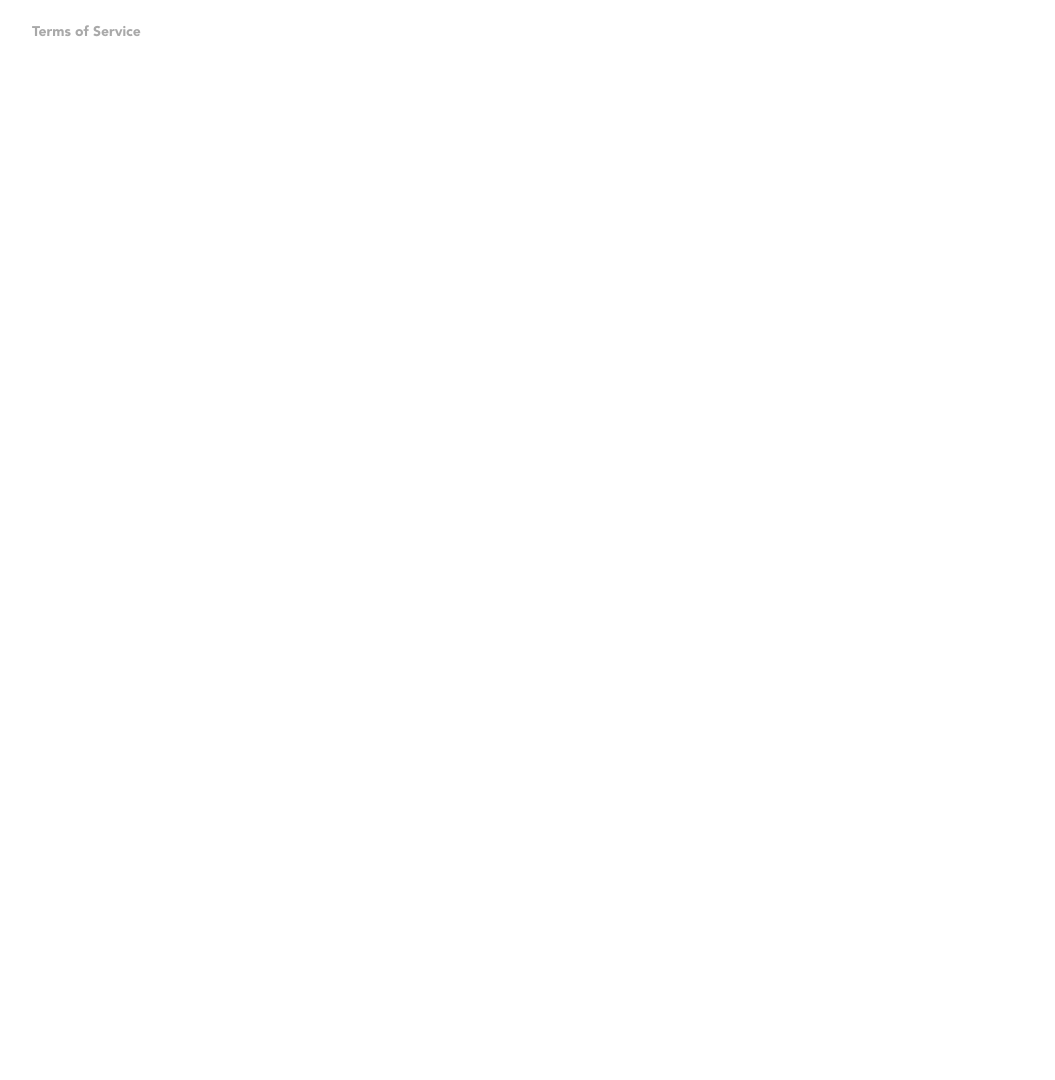
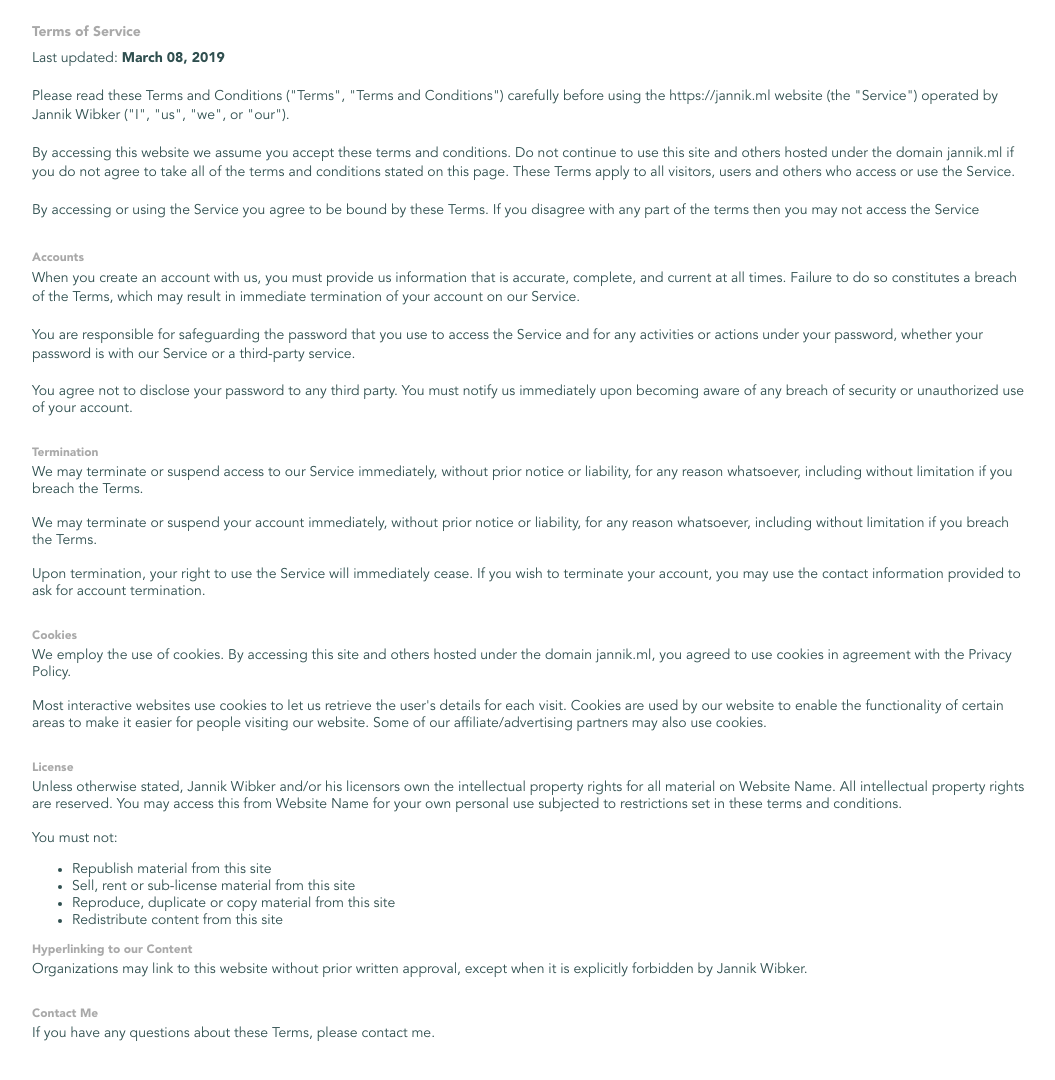
Before and after one commit to JaninaWibker/auth, a website: page public/tos.html in a window 1280 px wide. Shown: the whole page, without its empty margins (108-1163 px from the left). Before the commit the page ends 800 px from the top, so only its background shows below. Drawn offline with Linux system fonts and the light colour scheme.

Commit message:
added cookies, data and tos files now showing footer with links to: cookies, data and tos (aswell as about me, which is not finished as of yet)

```diff
--- a/public/main.css
+++ b/public/main.css
@@ -325,7 +325,7 @@ body.theme-dark .theme-chooser .enable-dark-theme-a {
 }
 
 .footer {
-  display: none;
+  /* display: none; */
 }
 
 .footer {
--- a/public/tos.html
+++ b/public/tos.html
@@ -15,8 +15,52 @@
   </head>
   <body class="theme-light">
       <div>
-        <div class="container">
+        <div class="container" style="margin-bottom: 48px;">
           <div class="heading-sub">Terms of Service</div>
+
+          <span class="subtext">Last updated: <b>March 08, 2019</b></b></span><br /><br />
+
+          <span class="subtext">Please read these Terms and Conditions ("Terms", "Terms and Conditions") carefully before using the https://jannik.ml website (the "Service") operated by Jannik Wibker ("I", "us", "we", or "our").</span><br /><br />
+          <span class="subtext">By accessing this website we assume you accept these terms and conditions. Do not continue to use this site and others hosted under the domain jannik.ml if you do not agree to take all of the terms and conditions stated on this page. These Terms apply to all visitors, users and others who access or use the Service.</span><br /><br />
+          <span class="subtext">By accessing or using the Service you agree to be bound by these Terms. If you disagree with any part of the terms then you may not access the Service</span><br /><br />
+
+          <div class="heading-sub-small">Accounts</div>
+
+          <span class="subtext">When you create an account with us, you must provide us information that is accurate, complete, and current at all times. Failure to do so constitutes a breach of the Terms, which may result in immediate termination of your account on our Service.</span><br /><br />
+          <span class="subtext">You are responsible for safeguarding the password that you use to access the Service and for any activities or actions under your password, whether your password is with our Service or a third-party service.</span><br /><br />
+          <div class="subtext">You agree not to disclose your password to any third party. You must notify us immediately upon becoming aware of any breach of security or unauthorized use of your account.</span><br /><br />
+
+          <div class="heading-sub-small">Termination</div>
+
+          <span class="subtext">We may terminate or suspend access to our Service immediately, without prior notice or liability, for any reason whatsoever, including without limitation if you breach the Terms.</span><br /><br />
+          <span class="subtext">We may terminate or suspend your account immediately, without prior notice or liability, for any reason whatsoever, including without limitation if you breach the Terms.</span><br /><br />
+          <span class="subtext">Upon termination, your right to use the Service will immediately cease. If you wish to terminate your account, you may use the contact information provided to ask for account termination.</span><br /><br />
+
+          <div class="heading-sub-small">Cookies</div>
+
+          <span class="subtext">We employ the use of cookies. By accessing this site and others hosted under the domain jannik.ml, you agreed to use cookies in agreement with the Privacy Policy.</span><br /><br />
+          <span class="subtext">Most interactive websites use cookies to let us retrieve the user's details for each visit. Cookies are used by our website to enable the functionality of certain areas to make it easier for people visiting our website. Some of our affiliate/advertising partners may also use cookies.</span><br /><br />
+
+          <div class="heading-sub-small">License</div>
+
+          <span class="subtext">Unless otherwise stated, Jannik Wibker and/or his licensors own the intellectual property rights for all material on Website Name. All intellectual property rights are reserved. You may access this from Website Name for your own personal use subjected to restrictions set in these terms and conditions.</span><br /><br />
+
+          <span class="subtext">You must not:</span>
+
+          <ul class="subtext">
+            <li>Republish material from this site</li>
+            <li>Sell, rent or sub-license material from this site</li>
+            <li>Reproduce, duplicate or copy material from this site</li>
+            <li>Redistribute content from this site</li>
+          </ul>
+
+          <div class="heading-sub-small">Hyperlinking to our Content</div>
+
+          <span class="subtext">Organizations may link to this website without prior written approval, except when it is explicitly forbidden by Jannik Wibker.</span><br /><br />
+
+          <div class="heading-sub-small">Contact Me</div>
+
+          <span class="subtext">If you have any questions about these Terms, please contact me.</span>
         </div>
       </div>
   </body>
```
Also changed, not shown: public/about.html (+2 -0 lines), public/cookies.html (+1 -1 lines), public/data.html (+23 -4 lines).
